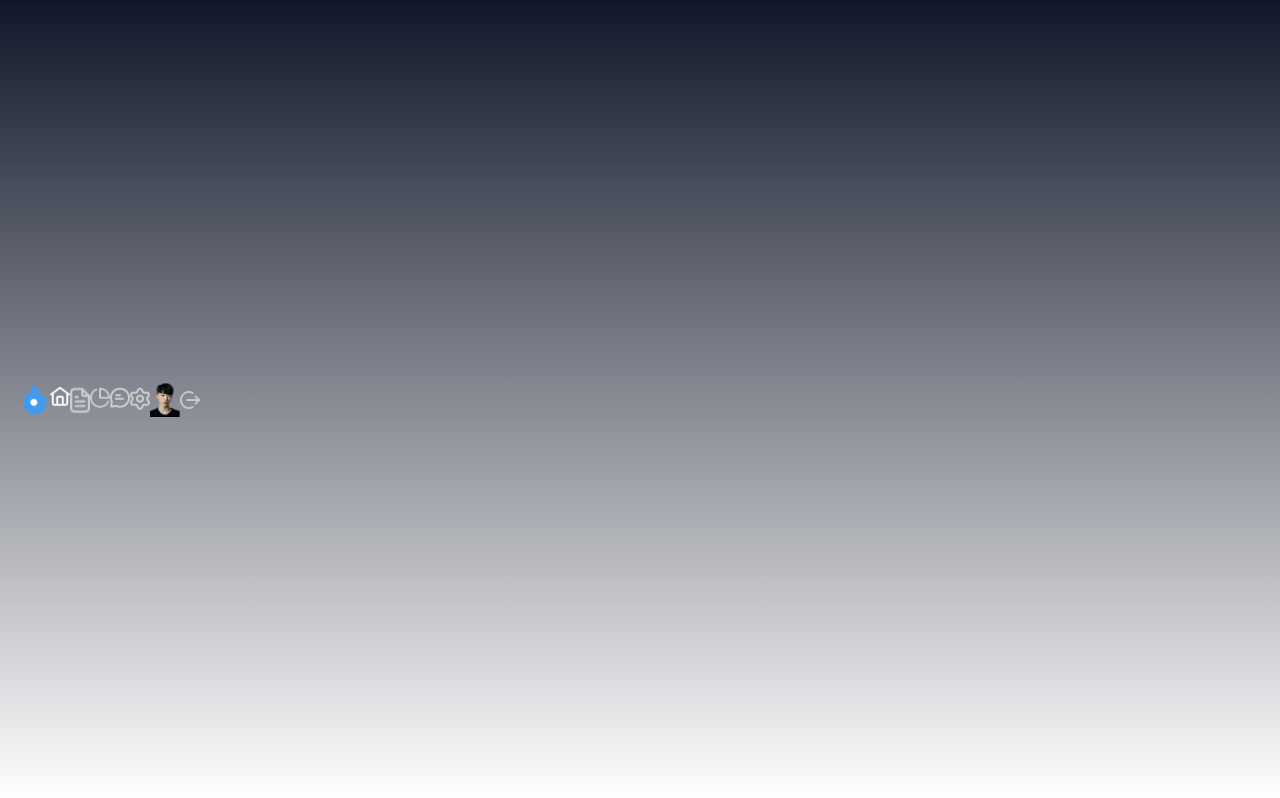
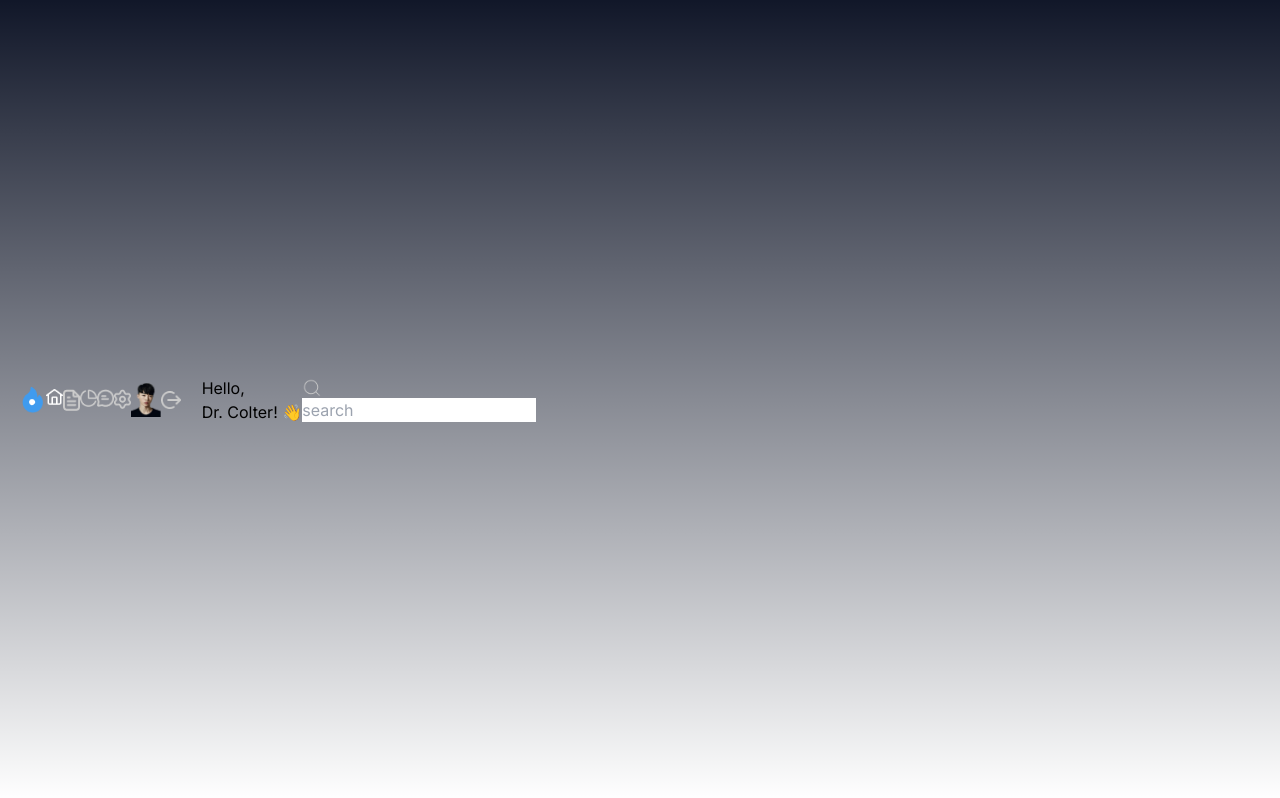
Before and after one commit to hitesh1coder/NextJS_dashboard, a Next.js app: page / in a window 1280 px wide. Built offline with nearby package versions, Linux system fonts and the light colour scheme.

Commit message:
searchBar header completed

```diff
--- /dev/null
+++ b/src/Components/MainContainer/MainContainer.jsx
@@ -0,0 +1,16 @@
+import React from "react";
+import SearchHeader from "../SearchHeader";
+
+const MainContainer = () => {
+  return (
+    <div className="flex bg-[#151C39] w-full h-full rounded-2xl p-6">
+      {/* right contents */}
+      <div className="w-[50vw]">
+        <SearchHeader />
+      </div>
+      {/* right content  */}
+    </div>
+  );
+};
+
+export default MainContainer;
--- /dev/null
+++ b/src/Components/SearchHeader.jsx
@@ -0,0 +1,38 @@
+import Image from "next/image";
+import React from "react";
+
+const SearchHeader = () => {
+  return (
+    <div className="flex items-center justify-between h-14 w-full">
+      <div>
+        <p>Hello,</p>
+        <h2 className="font-bold">Dr. Colter! 👋</h2>
+      </div>
+      <div className="relative">
+        <Image
+          className="absolute top-1/2 left-3 -translate-y-1/2 cursor-pointer"
+          src="/icons/searchIcon.png"
+          width={20}
+          height={20}
+          alt="search"
+        />
+        <input
+          type="text"
+          placeholder="search"
+          className=" text-sm py-3 pl-10 bg-[#2C3A58] w-96 border-none outline-none rounded-2xl"
+        />
+      </div>
+      <div>
+        <Image
+          className="cursor-pointer bg-[#409BEE] rounded-2xl p-5"
+          src="/icons/homeIcon.png"
+          width={20}
+          height={20}
+          alt="notification"
+        />
+      </div>
+    </div>
+  );
+};
+
+export default SearchHeader;
--- a/src/app/page.js
+++ b/src/app/page.js
@@ -1,9 +1,11 @@
 import LeftNavBar from "@/Components/LeftNavBar";
+import MainContainer from "@/Components/MainContainer/MainContainer";
 
 export default function Home() {
   return (
-    <main className="flex w-full h-screen items-center justify-between space-x-5 p-5">
+    <main className="flex w-full h-screen items-center justify-between space-x-7 p-5">
       <LeftNavBar />
+      <MainContainer />
     </main>
   );
 }
```
Also changed, not shown: public/icons/notificationIcon.png (added), public/icons/searchIcon.png (added).
